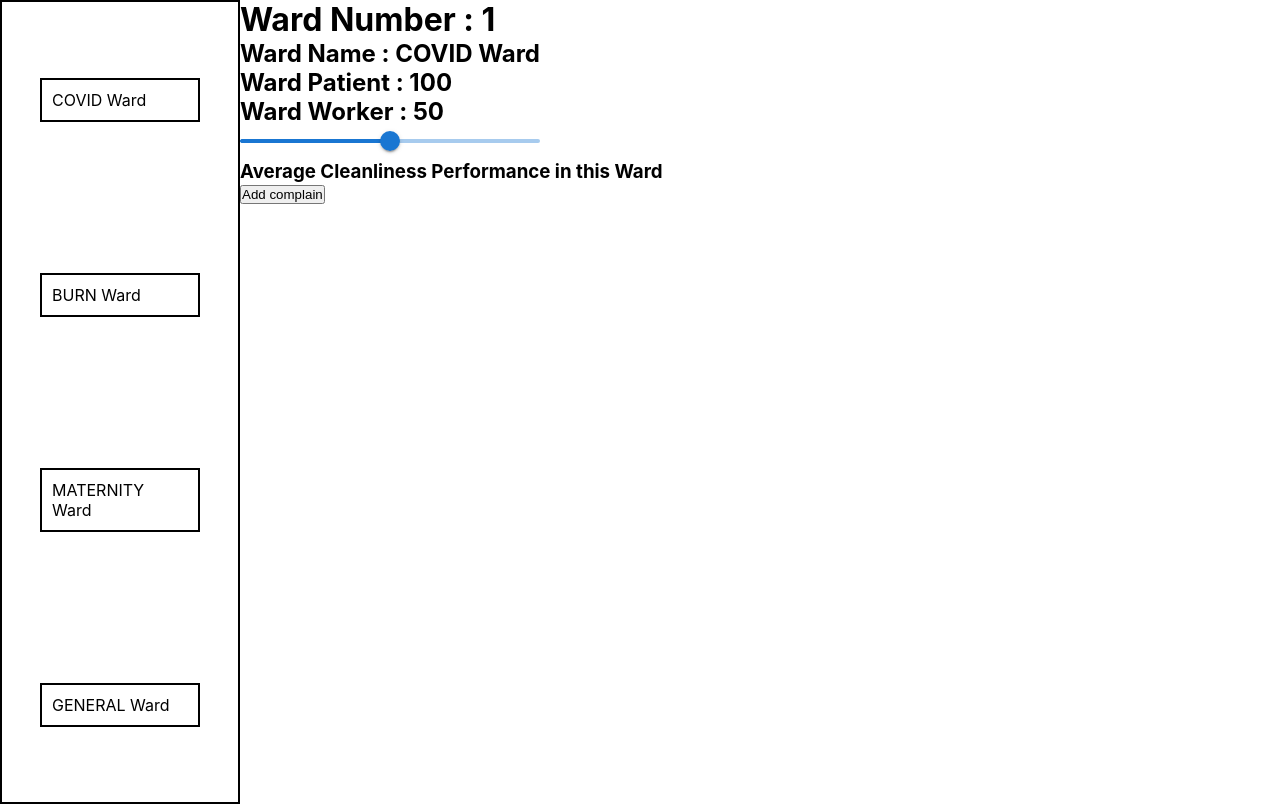
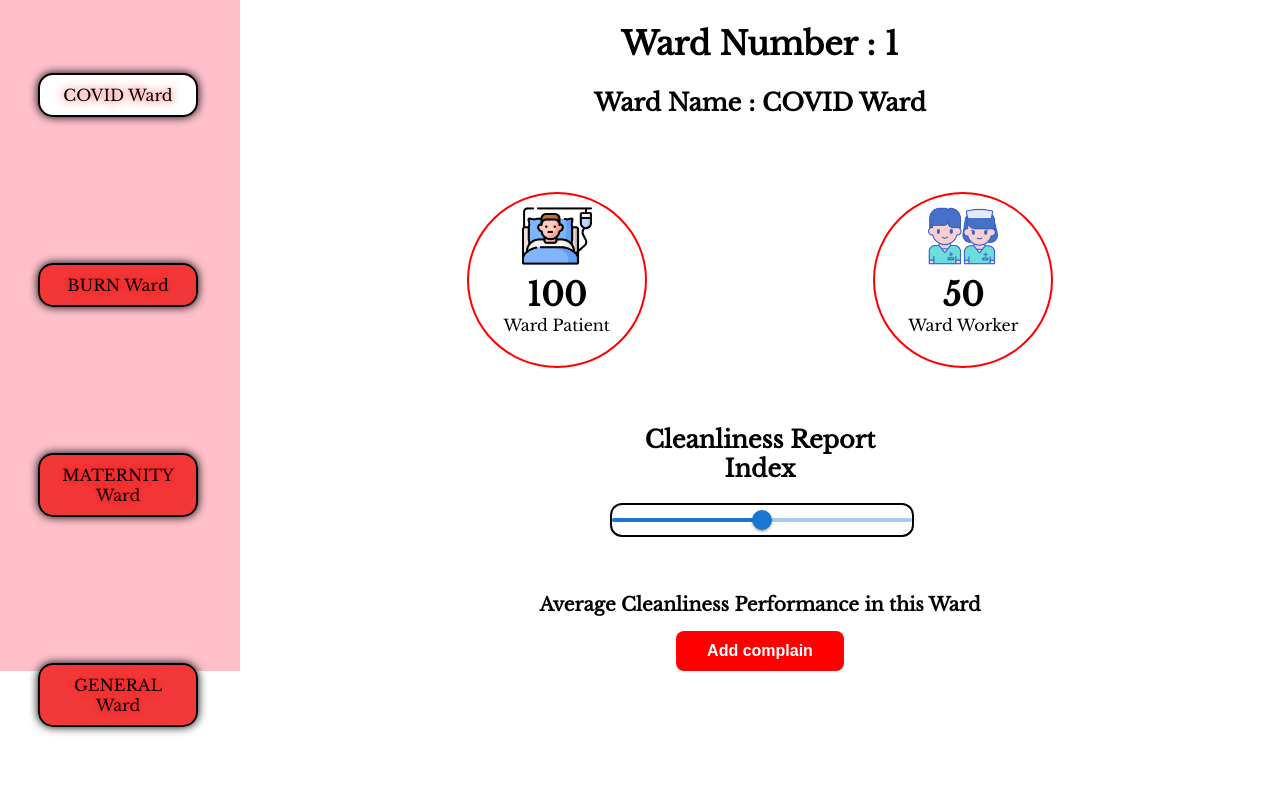
Before and after one commit to darkknight20032001/CARE-FOR-YOU--MEDICAL--2022, a React (Create React App) app: page / in a window 1280 px wide. Built offline with nearby package versions, Linux system fonts and the light colour scheme.

Commit message:
Co-authored-by: darkknight20032001 <darkknight20032001@users.noreply.github.com>

```diff
--- a/src/App.css
+++ b/src/App.css
@@ -1,38 +1,7 @@
-.App {
-  text-align: center;
+.sliding1{
+
+  margin: 10% auto;
 }
-
-.App-logo {
-  height: 40vmin;
-  pointer-events: none;
+.sliding2{
+  border: 2px solid black;
 }
-
-@media (prefers-reduced-motion: no-preference) {
-  .App-logo {
-    animation: App-logo-spin infinite 20s linear;
-  }
-}
-
-.App-header {
-  background-color: #282c34;
-  min-height: 100vh;
-  display: flex;
-  flex-direction: column;
-  align-items: center;
-  justify-content: center;
-  font-size: calc(10px + 2vmin);
-  color: white;
-}
-
-.App-link {
-  color: #61dafb;
-}
-
-@keyframes App-logo-spin {
-  from {
-    transform: rotate(0deg);
-  }
-  to {
-    transform: rotate(360deg);
-  }
-}
--- a/src/Complain/Complain.js
+++ b/src/Complain/Complain.js
@@ -1,28 +1,64 @@
-import React, { useState } from "react";
+import React, { useEffect, useState } from "react";
 import { useLocation, useNavigate } from "react-router-dom";
 import Slider from "@mui/material/Slider";
 import Box from "@mui/material/Box";
+import Style from "./Complain.module.css";
 const Complain = () => {
   const location = useLocation();
-  // Read values passed on state
   const [Submit, setSubmit] = useState(false);
+  const [isValid, setValid] = useState(true);
+  const [name, setName] = useState("");
+  const [message, setMessage] = useState("");
   const navigate = useNavigate();
+  useEffect(() => {
+    if (name.trim().length >= 3 && message.trim().length >= 5) {
+      setValid(true);
+    }
+    else{
+      setValid(false);
+    }
+  }, [name,message]);
+
+  const onSubmitHandler = (event) => {
+    event.preventDefault();
+    if (name.trim().length >= 3 && message.trim().length >= 5) {
+      setSubmit(true);
+    }
+    console.log(Submit);
+  };
   return !Submit ? (
-    <div>
-      <h1>{location.state.name}</h1>
-      <form onSubmit={(event) => event.preventDefault()}>
-        <input type="text" placeholder="Enter Patient's Name" />
-        <label for="complain">Write your complain here:</label>
-        <textarea id="complain" name="complain" rows="4" cols="50"></textarea>
-        <button
-          type="submit"
-          onClick={() => {
-            setSubmit(true);
-          }}
-        >
-          Submit
-        </button>
-      </form>
+    <>
+      <div className={Style["complain"]}>
+        <div className={Style["complain_name"]}>
+          <h1 className="Complaining">{location.state.name}</h1>
+          <h3>Complain Form</h3>
+        </div>
+
+        <div className={Style["container"]}>
+          {!isValid && (
+            <div className={Style["warning"]}>Please Enter something</div>
+          )}
+          <form onSubmit={onSubmitHandler}>
+            <label htmlFor="fname">Patient's Name</label>
+            <input
+              type="text"
+              id="fname"
+              name="firstname"
+              placeholder="Your name.."
+              value={name}
+              onChange={(event) => setName(event.target.value)}
+            />
+
+            <label htmlFor="subject">Subject</label>
+            <textarea
+              id="subject"
+              name="subject"
+              placeholder="Write something.."
+              value={message}
+              onChange={(event) => setMessage(event.target.value)}
+            ></textarea>
+            <div className={Style["review"]}>
+              <p>Give your rating.</p>
               <Box sx={{ width: 300 }}>
                 <Slider
                   aria-label="Temperature"
@@ -34,17 +70,24 @@ const Complain = () => {
                   max={10}
                 />
               </Box>
-      <button type="submit" onClick={() => navigate("/")}>
-        Go Back
-      </button>
             </div>
+            <div className={Style["complain_btn"]}>
+              <button type="submit">Submit</button>
+              <button onClick={() => navigate("/")}>Go Back</button>
+            </div>
+          </form>
+        </div>
+      </div>
+    </>
   ) : (
     <>
-      <h2>Thank You for Your Feedback</h2>
+      <h2 style={{ textAlign: "center", marginTop: "10rem" }}>
+        Thank You for Your Feedback
+      </h2>
       <p style={{ display: "none" }}>
         {setTimeout(() => {
           navigate("/");
-        }, 3000)}
+        }, 2000)}
       </p>
     </>
   );
--- a/src/Complain/Complain.module.css
+++ b/src/Complain/Complain.module.css
@@ -0,0 +1,83 @@
+.complain_name {
+    text-align: center;
+    padding: 10px;
+}
+
+.complain_name h3 {
+    margin-top: 30px;
+}
+
+.complain_fill input,
+.complain_fill textarea {
+    padding: 2px;
+    margin-top: 10px;
+    background-color: yellow;
+}
+
+.container {
+    border-radius: 5px;
+    background-color: #f2f2f2;
+    padding: 20px;
+    width: 50%;
+    margin: auto;
+    box-shadow: 4px 5px 22px black;
+}
+
+.warning {
+    text-align: center;
+    background-color: red;
+    margin-bottom: 34px;
+    padding: 12px;
+    animation: warning 1s ease-out forwards;
+}
+
+@keyframes warning {
+    form {
+        transform: translateY(5px);
+    }
+    to {
+        transform: translateY(0px);
+    }
+}
+
+form button:hover {
+    background-color: black;
+}
+
+.review {
+    display: flex;
+    flex-direction: column;
+    align-items: center;
+}
+
+.review p {
+    font-weight: 600;
+}
+
+.complain_btn {
+    display: flex;
+    justify-content: space-evenly;
+    width: 222px;
+    margin: auto;
+}
+
+input[type=text],
+textarea {
+    width: 100%;
+    padding: 12px;
+    border: 1px solid #ccc;
+    border-radius: 4px;
+    box-sizing: border-box;
+    margin-top: 6px;
+    margin-bottom: 16px;
+    resize: vertical;
+}
+
+button {
+    background-color: red;
+    color: white;
+    padding: 12px 20px;
+    border: none;
+    border-radius: 4px;
+    cursor: pointer;
+}
--- a/src/Components/Home/NavLink.js
+++ b/src/Components/Home/NavLink.js
@@ -1,14 +1,20 @@
-import React, { useContext } from "react";
+import React, { useContext, useState } from "react";
 import DataContext from "../Context/DataContext";
+const NavLink = ({ id, name, active, setActive }) => {
+  const { ward, setWard } = useContext(DataContext);
 
-const NavLink = (props) => {
-  const { ward, setWard } = useContext(DataContext);
-  const onClickHander = () => {
-    setWard(props.name);
-    console.log(ward);
-  };
-
-  return <li onClick={onClickHander}>{props.name}</li>;
+  return (
+    <li
+    style={{ backgroundColor: id === active ? "white" : "#f23333f7" }}
+      onClick={() => {
+        setWard(name);
+        setActive(id);
+        console.log(id, active);
+      }}
+    >
+      {name}
+    </li>
+  );
 };
 
 export default NavLink;
--- a/src/Components/Home/Navigation.js
+++ b/src/Components/Home/Navigation.js
@@ -1,13 +1,22 @@
-import React from "react";
+import React, { useState } from "react";
 import Style from "./Navigation.module.css";
 import Database from "../Database/Database";
 import NavLink from "./NavLink";
 const Navigation = () => {
+  const [active, setActive] = useState(1);
   return (
     <div className={Style["ward_nav"]}>
       <ul>
         {Database.map((list) => {
-          return <NavLink key={list.ward_no} name={list.ward_name}  />;
+          return (
+            <NavLink
+              id={list.ward_no}
+              key={list.ward_no}
+              name={list.ward_name}
+              active={active}
+              setActive={setActive}
+            />
+          );
         })}
       </ul>
     </div>
--- a/src/Components/Home/Navigation.module.css
+++ b/src/Components/Home/Navigation.module.css
@@ -1,18 +1,36 @@
-.ward_nav{
-    border: 2px solid black;
+.ward_nav {
     width: 15rem;
+    background-color: pink;
 }
-.ward_nav ul{
+
+.ward_nav ul {
     display: flex;
     flex-direction: column;
     justify-content: space-around;
     height: 100vh;
+    position: fixed;
+    left: 38px;
     align-items: center;
+    text-shadow: 0px 0px 10px red;
 }
-.ward_nav li{
+
+.ward_nav li {
     list-style: none;
     padding: 10px;
     border: 2px solid black;
     width: 10rem;
     cursor: pointer;
+    background-color: #f23333f7;
+    border-radius: 15px;
+    text-align: center;
+    transition: all 0.5s ease;
+    box-shadow: 0px 0px 10px black;
 }
+
+.ward_nav li:hover {
+    background-color: white;
+}
+
+.active {
+    background-color: white;
+}
--- a/src/Components/Review.js
+++ b/src/Components/Review.js
@@ -4,11 +4,11 @@ import Slider from "@mui/material/Slider";
 
 export default function Review(props) {
   const value = props.clean;
-
-  console.log(props.clean_, value);
   return (
-    <Box sx={{ width: 300 }}>
-      <Slider
+    <Box sx={{ width: 300 }} className="sliding1">
+    <h2>Cleanliness Report Index</h2>
+    <br/>
+      <Slider className="sliding2"
         getAriaLabel={() => "Cleanliness Index"}
         value={value}
         valueLabelDisplay="auto"
--- a/src/Components/WardInfo.js
+++ b/src/Components/WardInfo.js
@@ -3,6 +3,9 @@ import { Link, useNavigate } from "react-router-dom";
 import DataContext from "./Context/DataContext";
 import Database from "./Database/Database";
 import Review from "./Review";
+import Style from "./WardInfo.module.css";
+import WorkerIcon from "../Icons/worker.png";
+import PatientIcon from "../Icons/patient.png";
 function WardInfo() {
   const { ward } = useContext(DataContext);
   const [ward_obj] = Database.filter((wards) => {
@@ -18,13 +21,30 @@ function WardInfo() {
     Remarks = `Good Cleanliness Performance in this ward\nKeep It Up !!!`;
   }
   return (
-    <div>
+    <div className={Style["ward_info"]}>
+      <div className={Style["ward_info__no"]}>
         <h1>Ward Number : {ward_obj.ward_no}</h1>
+      </div>
+      <div className={Style["ward_info__name"]}>
         <h2>Ward Name : {ward_obj.ward_name}</h2>
-      <h2>Ward Patient : {ward_obj.ward_patient}</h2>
-      <h2>Ward Worker : {ward_obj.ward_worker}</h2>
+      </div>
+      <div className={Style["ward_info__details"]}>
+        <div className={Style["ward_info__patient"]}>
+          <img src={PatientIcon} width="70px" height="70px" />
+          <h2>{ward_obj.ward_patient}</h2>
+          <p>Ward Patient</p>
+        </div>
+        <div className={Style["ward_info__worker"]}>
+          <img src={WorkerIcon} width="70px" height="70px"/>
+          <h2>{ward_obj.ward_worker}</h2>
+          <p>Ward Worker</p>
+        </div>
+      </div>
+      <div className={Style["ward_info__remark"]}>
         <Review clean={ward_obj.clean_points} />
         <h3>{Remarks}</h3>
+      </div>
+      <div className={Style["ward_info__review"]}>
         <button
           onClick={() =>
             navigate("/complain", { state: { name: ward_obj.ward_name } })
@@ -33,6 +53,7 @@ function WardInfo() {
           Add complain
         </button>
       </div>
+    </div>
   );
 }
 
--- /dev/null
+++ b/src/Components/WardInfo.module.css
@@ -0,0 +1,55 @@
+.ward_info {
+    text-align: center;
+    display: flex;
+    flex-direction: column;
+}
+
+.ward_info__no {
+    margin: 24px;
+}
+
+.ward_info__details {
+    margin-top: 75px;
+    display: flex;
+    justify-content: space-evenly;
+}
+
+.ward_info__patient,
+.ward_info__worker {
+    border: 2px solid red;
+    padding: 7px 7px;
+    width: 180px;
+    height: 176px;
+    border-radius: 50%;
+    text-align: center;
+}
+
+.ward_info__patient h2,
+.ward_info__worker h2 {
+    font-size: 2rem;
+}
+
+.ward_info__patient p,
+.ward_info__worker p {
+    font-weight: 500;
+}
+.ward_info__remark{
+
+    width: 50%;
+    margin: 5px auto;
+}
+
+.ward_info__review button{
+    padding: 11px 31px;
+    font-size: 1rem;
+    font-weight: bold;
+    border-radius: 8px;
+    background: red;
+    color: white;
+    cursor: pointer;
+    transition: all 0.3s ease;
+    margin-top: 10px;
+}
+.ward_info__review button:hover{
+    background-color: black;
+}
--- a/src/index.css
+++ b/src/index.css
@@ -1,18 +1,17 @@
-*,*::before,*::after{
-  margin: 0px;
-  padding: 0px;
-  box-sizing: border-box;
+@import url('https://fonts.googleapis.com/css2?family=Libre+Baskerville&family=Playfair+Display&display=swap');
+*,
+*::before,
+*::after {
+    margin: 0px;
+    padding: 0px;
+    box-sizing: border-box;
 }
+
 body {
-  margin: 0;
-  font-family: -apple-system, BlinkMacSystemFont, 'Segoe UI', 'Roboto', 'Oxygen',
-    'Ubuntu', 'Cantarell', 'Fira Sans', 'Droid Sans', 'Helvetica Neue',
-    sans-serif;
-  -webkit-font-smoothing: antialiased;
-  -moz-osx-font-smoothing: grayscale;
+    margin: 0;
+    font-family: 'Libre Baskerville', serif;
 }
 
 code {
-  font-family: source-code-pro, Menlo, Monaco, Consolas, 'Courier New',
-    monospace;
+    font-family: source-code-pro, Menlo, Monaco, Consolas, 'Courier New', monospace;
 }
```
Also changed, not shown: src/Icons/patient.png (added), src/Icons/worker.png (added). Lines whose indentation alone changed are shown as unchanged.
